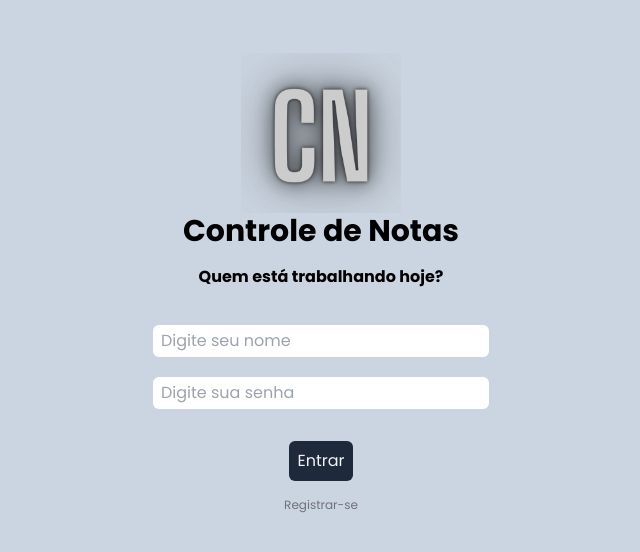
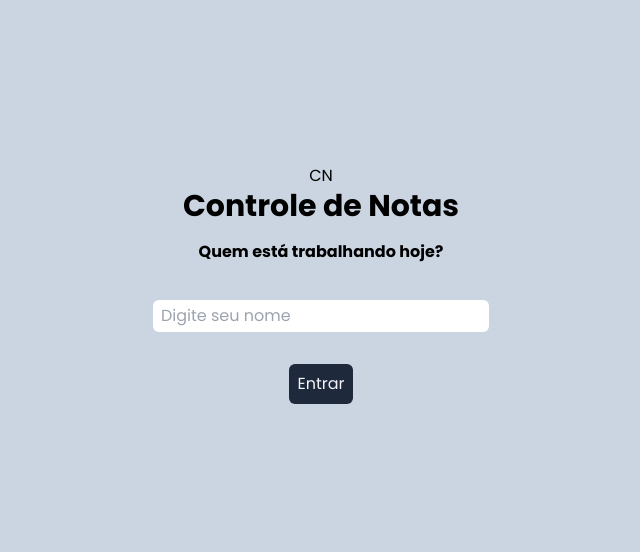
Before and after one commit to Aristeu-Miranda/controle-notas, a React (Create React App) app: page / in a window 1280 px wide. Shown: the part 116-668 px from the top of the page, without its empty margins (319-959 px from the left). Built offline with nearby package versions, Linux system fonts and the light colour scheme.

Commit message:
feat: react toastify

```diff
--- a/package.json
+++ b/package.json
@@ -20,6 +20,7 @@
     "react-modal": "^3.16.1",
     "react-router-dom": "^6.14.2",
     "react-scripts": "5.0.1",
+    "react-toastify": "^9.1.3",
     "typescript": "^4.4.2",
     "uuid": "^9.0.1",
     "web-vitals": "^2.1.0",
--- a/src/Pages/Contato/index.tsx
+++ b/src/Pages/Contato/index.tsx
@@ -7,8 +7,12 @@ import {object, string} from "yup"
 import Botao from '../../Components/Botao/Botao'
 import { useState } from 'react'
 import emailjs from '@emailjs/browser'
+import { ToastContainer, toast } from 'react-toastify';
+import 'react-toastify/dist/ReactToastify.css';
 
 function Contato() {
+
+
     const [name, setName] = useState('');
     const [email, setEmail] = useState('');
     const [subject, setSubject] = useState('');
@@ -21,8 +25,7 @@ function Contato() {
         descriptionForm: string().required("Campo obrigatório"),
     })
 
-    const onSubmit = () =>  {
-
+    async function onSubmit()  {
         const templateParams = {
             from_name: name,
             message: description,
@@ -30,14 +33,24 @@ function Contato() {
             subject: subject
         }
 
-
+        try{
             emailjs.send("service_jjz1dnd", "template_b54mhii", templateParams, "Ydu06VXHriYnuMwzy")
-        .then((resp) => {
-            <div className='absolute m-auto'>
-                <p className='text-red-700'>ENVIADO MAJOR</p>
-            </div>
+            toast.success("E-mail enviado com sucesso!", {
+                icon: "😎",
+                position: "top-right",
+                autoClose: 5000,
+                hideProgressBar: false,
+                closeOnClick: true,
+                pauseOnHover: true,
+                draggable: true,
+                progress: undefined,
+                theme: "colored",
             })
             reset()
+        } catch (error) {
+            throw new Error(`Fetch error: Network failed`)
+        }
+
     }
 
     const {
@@ -49,6 +62,7 @@ function Contato() {
     } = useForm({
         resolver: yupResolver(schema)
     })
+
 
     return (
         <div className='mx-auto flex justify-center w-3/4 mt-5 h-full'>
@@ -87,6 +101,7 @@ function Contato() {
                     <div className='mb-5'>
                         <label className='text-left mr-5' htmlFor="subject">Assunto</label>
                         <select className='p-2 rounded-md' {...register("subjectForm")} onChange={(e) => setSubject(e.target.value)}>
+                            <option  value="">Selecione</option>
                             <option  value="duvida">Dúvida</option>
                             <option  value="sugestao">Sugestão</option>
                         </select>
@@ -96,10 +111,14 @@ function Contato() {
                         <textarea {...register("descriptionForm")} className='w-full h-44 rounded-md border border-black' minLength={5} maxLength={300} onChange={(e) => setDescription(e.target.value)}></textarea>
                         <span className="block my-1 text-red-700">{errors?.descriptionForm?.message}</span>
                     </div>
+                    <div>
+                        <ToastContainer/>
                         <Botao type='submit' className='bg-red-700 p-2 mt-3 mx-auto rounded-md text-slate-100 transition hover:font-bold hover:bg-red-600 flex justify-evenly items-center w-32'>
                             Enviar
                             <BsFillArrowRightCircleFill />
                         </Botao>
+                    </div>
+
                 </form>
             </div>
         </div>
--- a/src/Pages/Inicio/index.tsx
+++ b/src/Pages/Inicio/index.tsx
@@ -36,7 +36,7 @@ function Inicio() {
     return (
         <div className="flex items-center justify-center h-screen">
             <div className="max-w-2xl text-center py-10">
-                <img className="w-40 h-40 mx-auto" src={Logo} alt="Logotipo da marca"/>
+                <h1 className="mx-auto">CN</h1>
                 <h1 className="font-bold text-3xl">Controle de Notas</h1>
                 <p className="font-semibold mt-4">Quem está trabalhando hoje?</p>
                 <form onSubmit={handleSubmit(onSubmit)}>
@@ -49,15 +49,6 @@ function Inicio() {
                         />
                         <span className="block my-1 text-red-700">{errors?.username?.message}</span>
                     </div>
-                    <div className="my-4 px-11">
-                        <input
-                        className="w-[336px] mt-1 py-1 rounded-md px-2"
-                        {...register("userpass")}
-                        placeholder={"Digite sua senha"}
-                        type="password"
-                        />
-                        <span className="block my-1 text-red-700">{errors?.userpass?.message}</span>
-                    </div>
                     <Botao
                         className={"bg-slate-800 p-2 mt-4 rounded-md text-slate-100 hover:font-bold hover:bg-slate-600"}
                         type="submit"
@@ -65,12 +56,6 @@ function Inicio() {
                         Entrar
                     </Botao>
                 </form>
-                <Botao
-                    className={"text-zinc-500 mt-4 text-xs hover:underline"}
-                    type="button"
-                >
-                    Registrar-se
-                </Botao>
             </div>
         </div>
     )
```
Also changed, not shown: 1 other file (tests, documents, lock files or other folders). Lines whose indentation alone changed are shown as unchanged.
